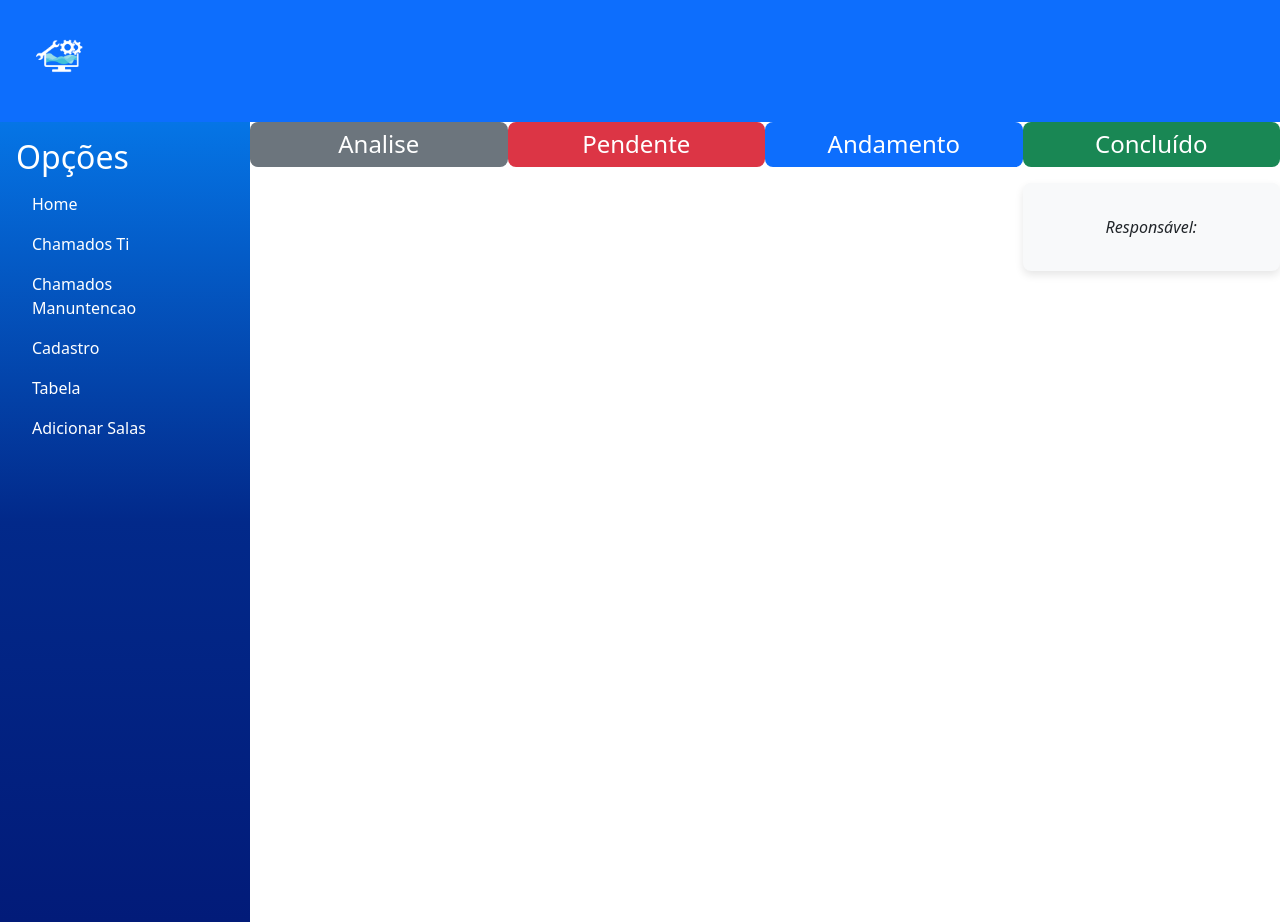
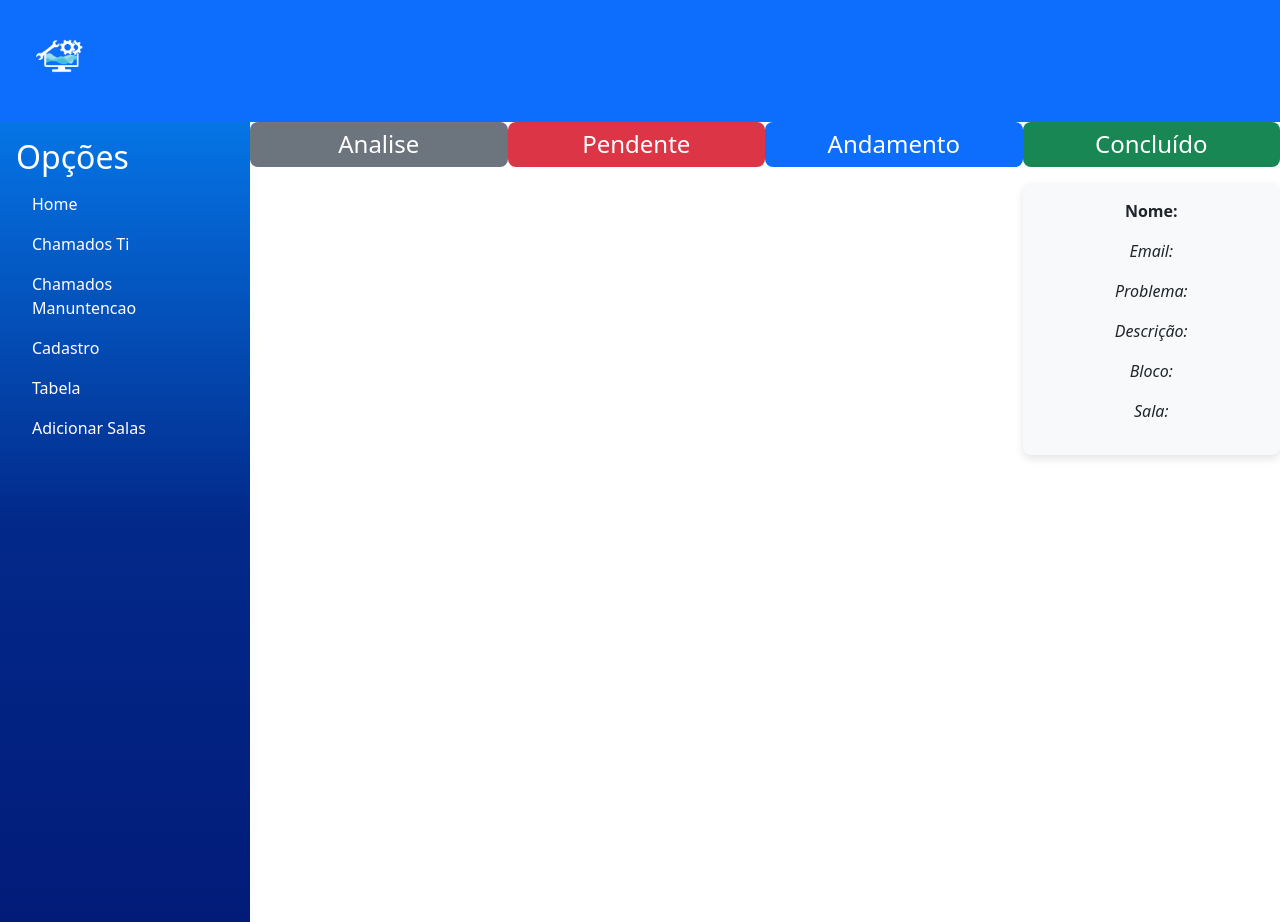
Before and after one commit to rodrigosantossilv/st.solucoesR, a Vue app: page /sidebar in a window 1280 px wide. Built offline with nearby package versions, Linux system fonts and the light colour scheme; data requests are answered from the project's data file.

Commit message:
add das informacoes 80%

```diff
--- a/src/components/Sidebar.vue
+++ b/src/components/Sidebar.vue
@@ -50,9 +50,6 @@
 
       <!-- Tabela para cadastrar sala e mostra salas cadastradas-->
 
-
-
-
       <!-- Tabela Alunos-->
       <div v-if="mostrarTabelaExibida" class="table-container p-3">
         <h2>Tabela de Usuários</h2>
@@ -92,7 +89,6 @@
         </div>
       </div>
 
-
       <!-- Formulário para cadastrar novo aluno -->
 
       <div v-if="mostrarFormulario" class="form-container">
@@ -113,39 +109,19 @@
           </div>
           <div class="form-group">
             <label for="email">Email:</label>
-              <input
-                type="email"
-                id="email"
-                v-model="novoAluno.email"
-                required
-              />
+            <input type="email" id="email" v-model="novoAluno.email" required />
           </div>
           <div class="form-group">
             <label for="email">Confirmar Email:</label>
-              <input
-                type="email"
-                id="email"
-                v-model="novoAluno.email"
-                required
-              />
+            <input type="email" id="email" v-model="novoAluno.email" required />
           </div>
           <div class="form-group">
             <label for="senha">Senha:</label>
-              <input
-                type="senha"
-                id="semha"
-                v-model="novoAluno.senha"
-                required
-              />
+            <input type="senha" id="semha" v-model="novoAluno.senha" required />
           </div>
           <div class="form-group">
             <label for="senha"> Confirmar Senha:</label>
-              <input
-                type="senha"
-                id="semha"
-                v-model="novoAluno.senha"
-                required
-              />
+            <input type="senha" id="semha" v-model="novoAluno.senha" required />
           </div>
           <div class="form-group">
             <label>Tipo de Usuário:</label>
@@ -186,7 +162,6 @@
         </form>
       </div>
 
-
       <!-- TABELAS DO KANBAN-->
 
       <div
@@ -207,12 +182,12 @@
           draggable="true"
           @dragstart="drag($event, chamado)"
         >
-            <p>
-              <strong>{{ chamado.problema_id }}</strong>
-            </p>
-            <p>
-              <em>Responsável: {{ chamado.usuario_id }}</em>
-            </p>
+          <p><strong>Nome:</strong> {{ chamado.nome_usuario }}</p>
+          <p><em>Email:</em> {{ chamado.email_usuario }}</p>
+          <p><em>Problema:</em> {{ chamado.problema }}</p>
+          <p><em>Descrição:</em> {{ chamado.descricao }}</p>
+          <p><em>Bloco:</em> {{ chamado.bloco }}</p>
+          <p><em>Sala:</em> {{ chamado.sala }}</p>
           <div class="tags"></div>
         </div>
       </div>
@@ -234,12 +209,12 @@
           draggable="true"
           @dragstart="drag($event, chamado)"
         >
-            <p>
-              <strong>{{ chamado.problema_id }}</strong>
-            </p>
-            <p>
-              <em>Responsável: {{ chamado.usuario_id }}</em>
-            </p>
+          <p><strong>Nome:</strong> {{ chamado.nome_usuario }}</p>
+          <p><em>Email:</em> {{ chamado.email_usuario }}</p>
+          <p><em>Problema:</em> {{ chamado.problema }}</p>
+          <p><em>Descrição:</em> {{ chamado.descricao }}</p>
+          <p><em>Bloco:</em> {{ chamado.bloco }}</p>
+          <p><em>Sala:</em> {{ chamado.sala }}</p>
         </div>
       </div>
 
@@ -260,12 +235,12 @@
           draggable="true"
           @dragstart="drag($event, chamado)"
         >
-            <p>
-              <strong>{{ chamado.problema_id }}</strong>
-            </p>
-            <p>
-              <em>Responsável: {{ chamado.usuario_id }}</em>
-            </p>
+          <p><strong>Nome:</strong> {{ chamado.nome_usuario }}</p>
+          <p><em>Email:</em> {{ chamado.email_usuario }}</p>
+          <p><em>Problema:</em> {{ chamado.problema }}</p>
+          <p><em>Descrição:</em> {{ chamado.descricao }}</p>
+          <p><em>Bloco:</em> {{ chamado.bloco }}</p>
+          <p><em>Sala:</em> {{ chamado.sala }}</p>
         </div>
       </div>
 
@@ -286,12 +261,12 @@
           draggable="true"
           @dragstart="drag($event, chamado)"
         >
-            <p>
-              <strong>{{ chamado.problema_id }}</strong>
-            </p>
-            <p>
-              <em>Responsável: {{ chamado.usuario_id }}</em>
-            </p>
+          <p><strong>Nome:</strong> {{ chamado.nome_usuario }}</p>
+          <p><em>Email:</em> {{ chamado.email_usuario }}</p>
+          <p><em>Problema:</em> {{ chamado.problema }}</p>
+          <p><em>Descrição:</em> {{ chamado.descricao }}</p>
+          <p><em>Bloco:</em> {{ chamado.bloco }}</p>
+          <p><em>Sala:</em> {{ chamado.sala }}</p>
         </div>
       </div>
 
@@ -314,12 +289,12 @@
           draggable="true"
           @dragstart="drag($event, chamado)"
         >
-            <p>
-              <strong>{{ chamado.usuario_id }}</strong>
-            </p>
-            <p>
-              <em>Responsável: {{ chamado.problema_id }}</em>
-            </p>
+          <p><strong>Nome:</strong> {{ chamado.nome_usuario }}</p>
+          <p><em>Email:</em> {{ chamado.email_usuario }}</p>
+          <p><em>Problema:</em> {{ chamado.problema }}</p>
+          <p><em>Descrição:</em> {{ chamado.descricao }}</p>
+          <p><em>Bloco:</em> {{ chamado.bloco }}</p>
+          <p><em>Sala:</em> {{ chamado.sala }}</p>
         </div>
       </div>
 
@@ -340,12 +315,12 @@
           draggable="true"
           @dragstart="drag($event, chamado)"
         >
-            <p>
-              <strong>{{ chamado.problema_id }}</strong>
-            </p>
-            <p>
-              <em>Responsável: {{ chamado.usuario_id }}</em>
-            </p>
+          <p><strong>Nome:</strong> {{ chamado.nome_usuario }}</p>
+          <p><em>Email:</em> {{ chamado.email_usuario }}</p>
+          <p><em>Problema:</em> {{ chamado.problema }}</p>
+          <p><em>Descrição:</em> {{ chamado.descricao }}</p>
+          <p><em>Bloco:</em> {{ chamado.bloco }}</p>
+          <p><em>Sala:</em> {{ chamado.sala }}</p>
         </div>
       </div>
 
@@ -366,12 +341,12 @@
           draggable="true"
           @dragstart="drag($event, chamado)"
         >
-            <p>
-              <strong>{{ chamado.problema_id }}</strong>
-            </p>
-            <p>
-              <em>Responsável: {{ chamado.usuario_id }}</em>
-            </p>
+          <p><strong>Nome:</strong> {{ chamado.nome_usuario }}</p>
+          <p><em>Email:</em> {{ chamado.email_usuario }}</p>
+          <p><em>Problema:</em> {{ chamado.problema }}</p>
+          <p><em>Descrição:</em> {{ chamado.descricao }}</p>
+          <p><em>Bloco:</em> {{ chamado.bloco }}</p>
+          <p><em>Sala:</em> {{ chamado.sala }}</p>
         </div>
       </div>
 
@@ -392,19 +367,17 @@
           draggable="true"
           @dragstart="drag($event, chamado)"
         >
-            <p>
-              <strong>{{ chamado.problema_id }}</strong>
-            </p>
-            <p>
-              <em>Responsável: {{ chamado.usuario_id }}</em>
-            </p>
+          <p><strong>Nome:</strong> {{ chamado.nome_usuario }}</p>
+          <p><em>Email:</em> {{ chamado.email_usuario }}</p>
+          <p><em>Problema:</em> {{ chamado.problema }}</p>
+          <p><em>Descrição:</em> {{ chamado.descricao }}</p>
+          <p><em>Bloco:</em> {{ chamado.bloco }}</p>
+          <p><em>Sala:</em> {{ chamado.sala }}</p>
         </div>
       </div>
     </div>
   </div>
 
-
-  <!-- Ultima div (Templete)-->
 </template>
 
 
@@ -504,9 +477,8 @@ mostrarTabela() {
       this.mostrarFormulario = false;
       this.mostrarTabelaSala = false;
     },
-  mostrarSala(){
-    this.categoriaVisivel = null,
-    this.mostrarTabelaSala = true;
+    mostrarSala() {
+      (this.categoriaVisivel = null), (this.mostrarTabelaSala = true);
       this.mostrarChamadosManutençao = false;
       this.mostrarFormulario = false;
       this.mostrarTodosChamados = false;
@@ -550,15 +522,12 @@ mostrarTabela() {
       await this.carregarChamados();
     },
 
-
     chamadosTi() {
       this.categoriaVisivel = null;
       this.mostrarTodosChamados = true;
       this.mostrarFormulario = false; // Esconde o formulário
       this.mostrarTabelaExibida = false;
       this.mostrarTabelaSala = false;
-
-
     },
     chamadosManuntencao() {
       this.categoriaVisivel = null;
@@ -566,8 +535,6 @@ mostrarTabela() {
       this.mostrarFormulario = false; // Esconde o formulário
       this.mostrarTabelaExibida = false;
       this.mostrarTabelaSala = false;
-
-
     },
     mostrarCadastro() {
       this.mostrarFormulario = true; // Mostra o formulário
@@ -575,15 +542,11 @@ mostrarTabela() {
       this.mostrarTodosChamados = false; // Esconde todos os itens
       this.mostrarTabelaExibida = false;
       this.mostrarTabelaSala = false;
-
-
     },
 
     allowDrop(event) {
       event.preventDefault();
     },
-
-
 
     async cadastrarAluno() {
       // Resetar o formulário
@@ -813,6 +776,4 @@ html {
 }
 
 /* css da tabela */
-
-
 </style>
```
Lines whose indentation alone changed are shown as unchanged.
